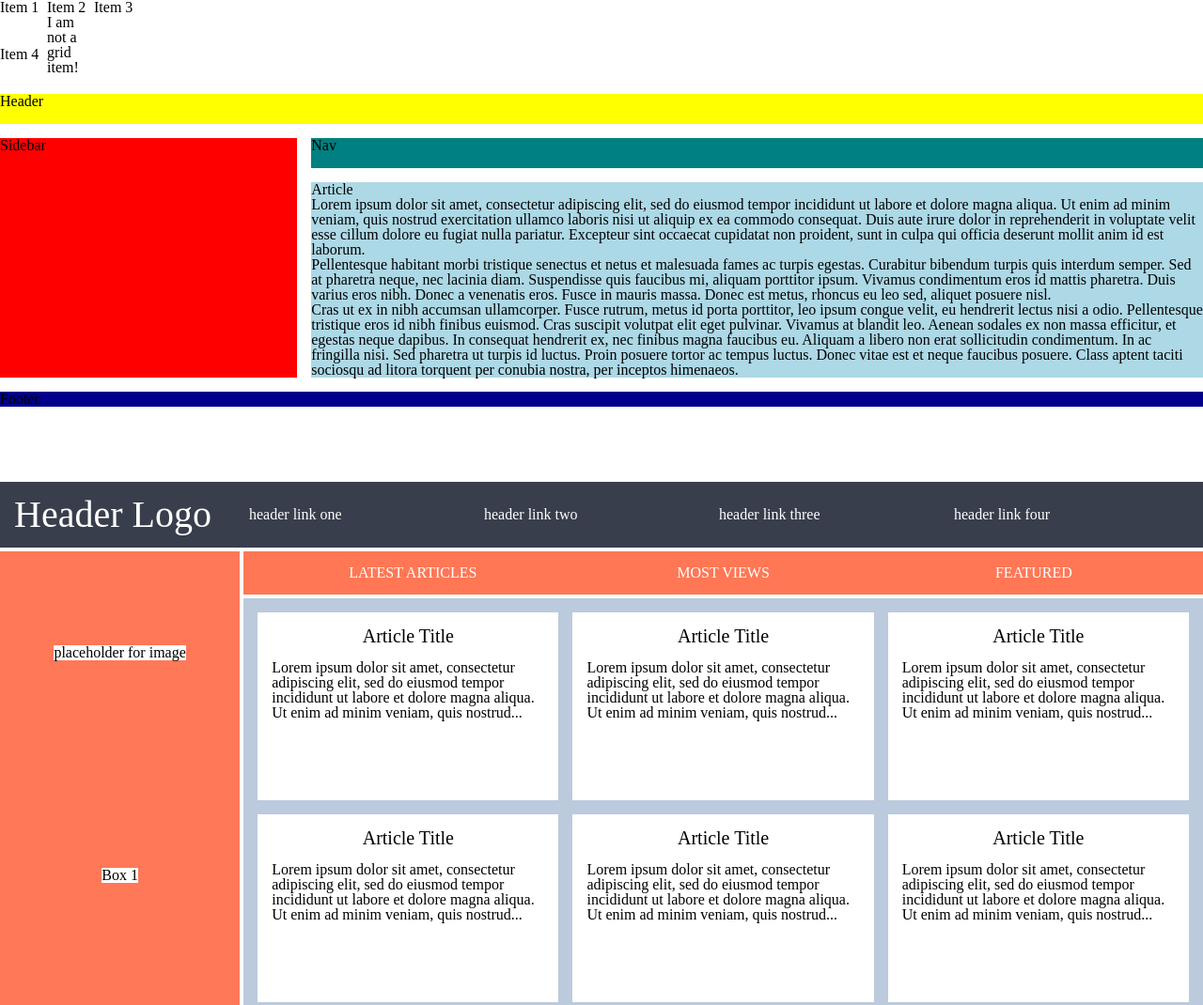
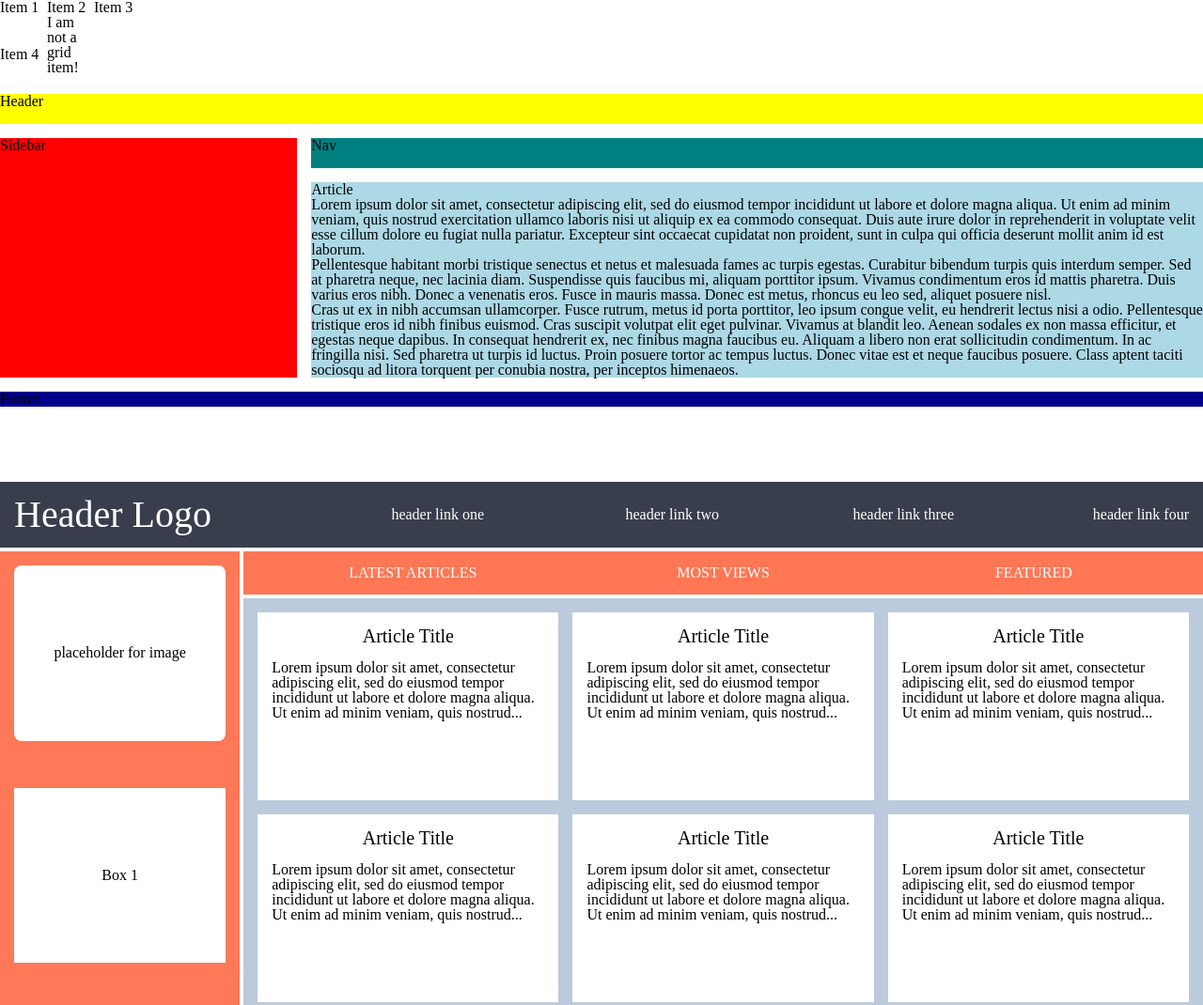
Before and after one commit to jduong09/TOP_html_css, a plain HTML site: page cssGrid/grid.html in a window 1280 px wide. Shown: the top 1070 px of the page at 94% size. Drawn offline with Linux system fonts and the light colour scheme.

Commit message:
Finished exercise 3.

```diff
--- a/cssGrid/grid.css
+++ b/cssGrid/grid.css
@@ -58,18 +58,22 @@
   grid-column: 1 / 3;
   grid-row: 1 / 2;
   display: grid;
-  grid-template-columns: 20% 80%;
-  align-items: center;
+  grid-template-columns: minmax(40px, 20%) minmax(60%, 80%);
 }
 
 .exercise_3_container > .header > .logo {
   font-size: 40px;
+  justify-self: start;
+}
+
+.menu {
+  align-self: center;
 }
 
 .menu > ul {
   display: grid;
   grid-template-columns: repeat(4, 1fr);
-  margin: 0 0 0 auto;
+  justify-items: end;
 }
 
 .exercise_3_container > .sidebar {
@@ -80,12 +84,17 @@
   grid-template-rows: repeat(4, auto);
   row-gap: 50px;
   padding: 15px;
-  justify-items: center;
-  align-items: center;
 }
 
 .exercise_3_container > .sidebar > div {
+  display: flex;
+  justify-content: center;
+  align-items: center;
   background-color: hsl(0, 0%, 100%);
+}
+
+.exercise_3_container > .sidebar > .photo {
+  border-radius: 8px;
 }
 
 .exercise_3_container .nav {
```
Also changed, not shown: 1 other file.
